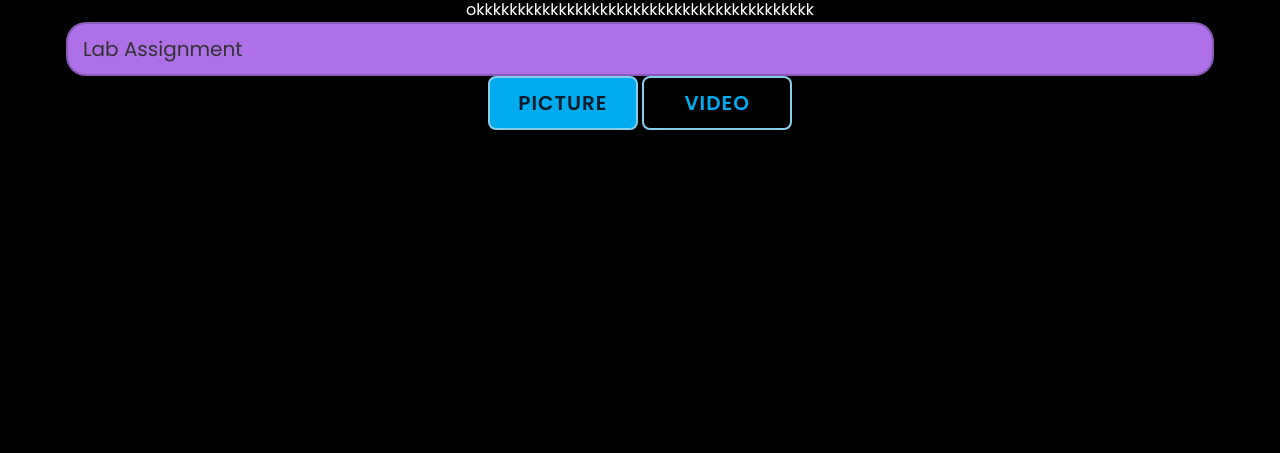
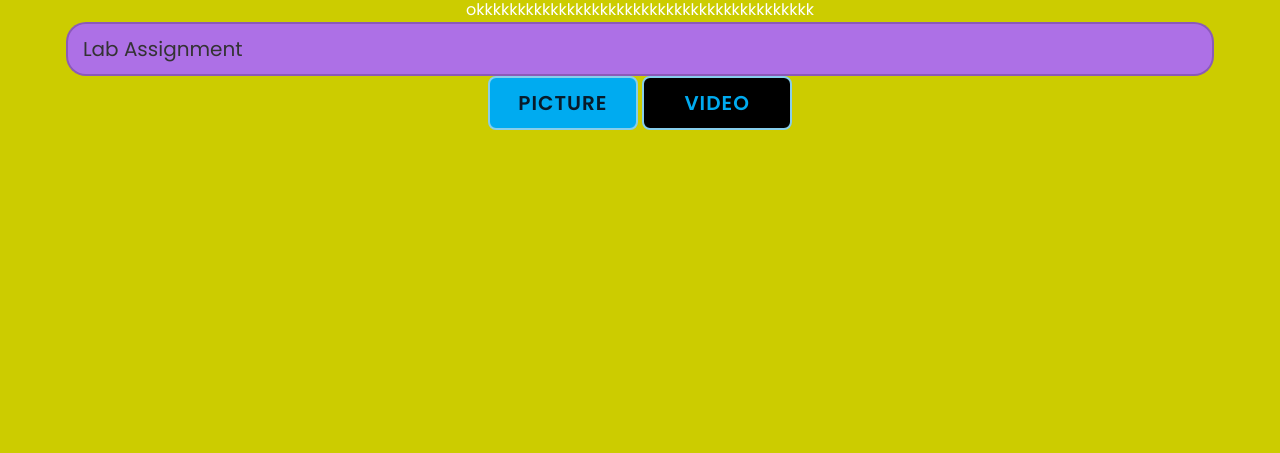
Before and after one commit to Pragyas0/pragyas0.github.io, a plain HTML site: page index.html in a window 1280 px wide. Shown: the part 342-795 px from the top of the page. Drawn offline with Linux system fonts and the light colour scheme.

Commit message:
Update styles.css

```diff
--- a/styles.css
+++ b/styles.css
@@ -6,7 +6,7 @@
     font-family: "Poppins",sans-serif;
 }
 :root{
-    --primary-color:black;
+    --primary-color:yellow;
     --secondary-color: white;
 }
 header{
```
